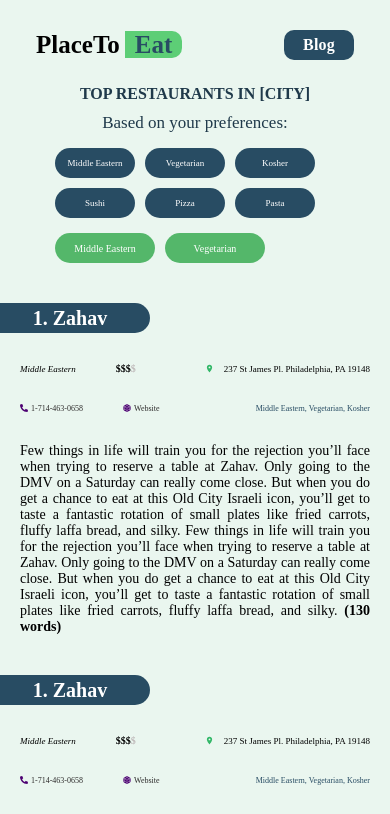
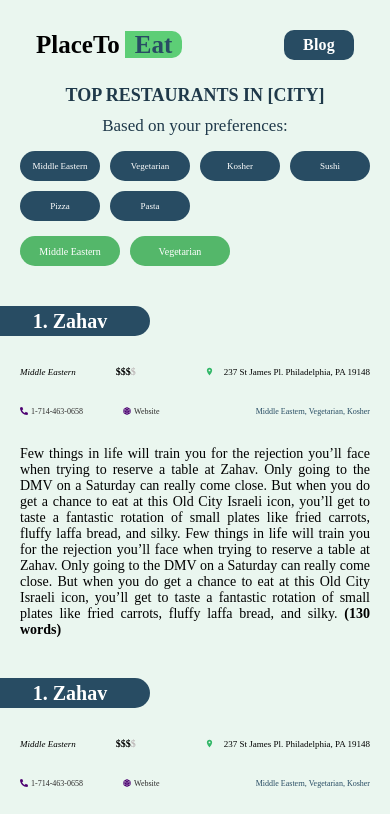
Before and after one commit to Jamiu10012/placetoeat, a React (Vite) app: page /response in a window 390 px wide. Shown: the top 814 px of the page. Built offline with nearby package versions, Linux system fonts and the light colour scheme.

Commit message:
change based on design

```diff
--- a/src/pages/homepage/style.css
+++ b/src/pages/homepage/style.css
@@ -67,6 +67,7 @@
   display: flex;
   justify-content: space-between;
   padding: 10px;
+  margin: 0 auto;
 }
 .search-container input {
   width: 100%;
@@ -333,7 +334,7 @@
   .recent {
     font-size: 10px;
     line-height: 20px;
-    margin-top: 14em;
+    margin-top: 13em;
   }
   .location-list {
     font-size: 8px;
@@ -354,7 +355,7 @@
     line-height: 40px;
   }
   .home-content {
-    margin-top: 6em;
+    margin-top: 4em;
   }
   .search-container input {
     padding: 20px 20px;
--- a/src/pages/responsepage/style.css
+++ b/src/pages/responsepage/style.css
@@ -246,6 +246,7 @@
   .response-headline {
     font-size: 25px;
   }
+
   .res-title {
     margin-left: -30px;
     width: 160px;
@@ -315,10 +316,13 @@
   .socio-icon {
     font-size: 25px;
   }
+  .head-con {
+    width: 100%;
+  }
 }
 @media only screen and (max-width: 390px) {
   .response-headline {
-    font-size: 16px;
+    font-size: 18px;
   }
   .based {
     font-size: 17px;
@@ -356,7 +360,7 @@
     font-size: 14px;
   }
   .response-headline {
-    font-size: 12px;
+    font-size: 14px;
   }
   .based {
     font-size: 13px;
```
